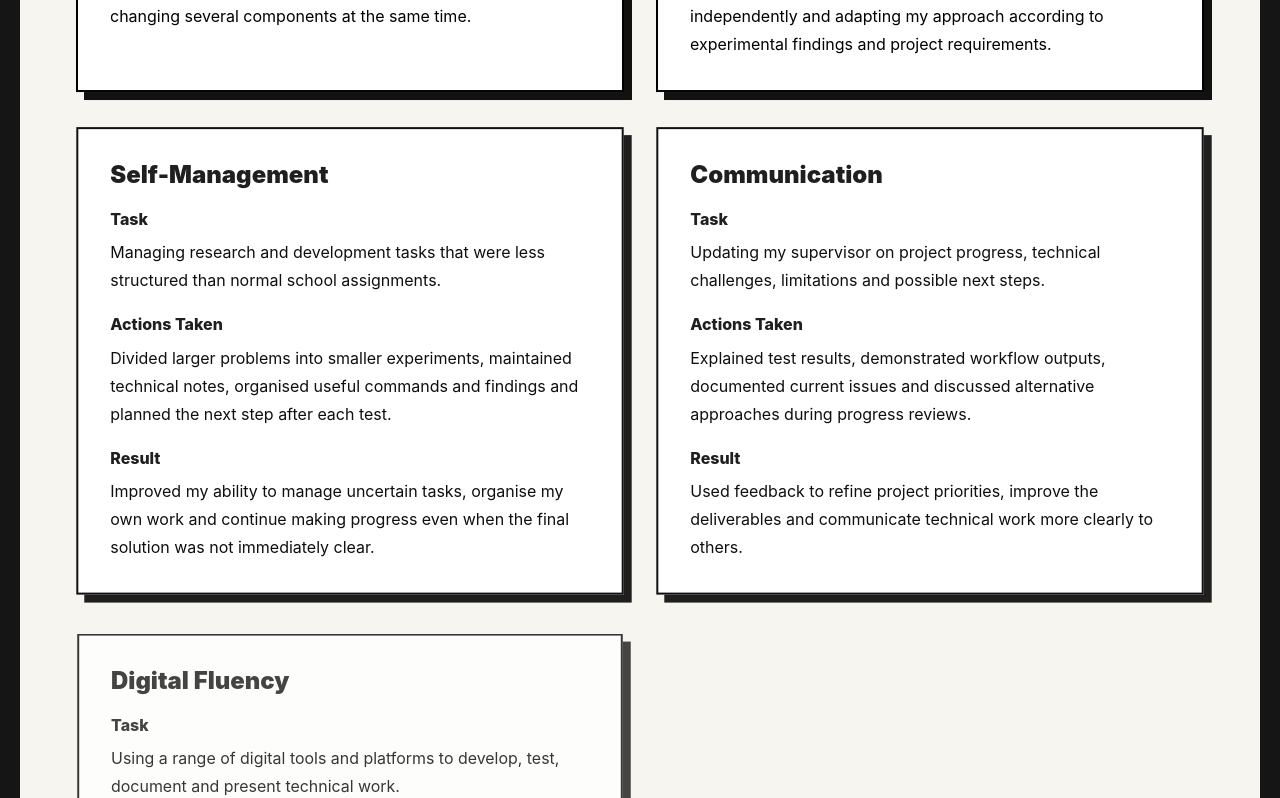
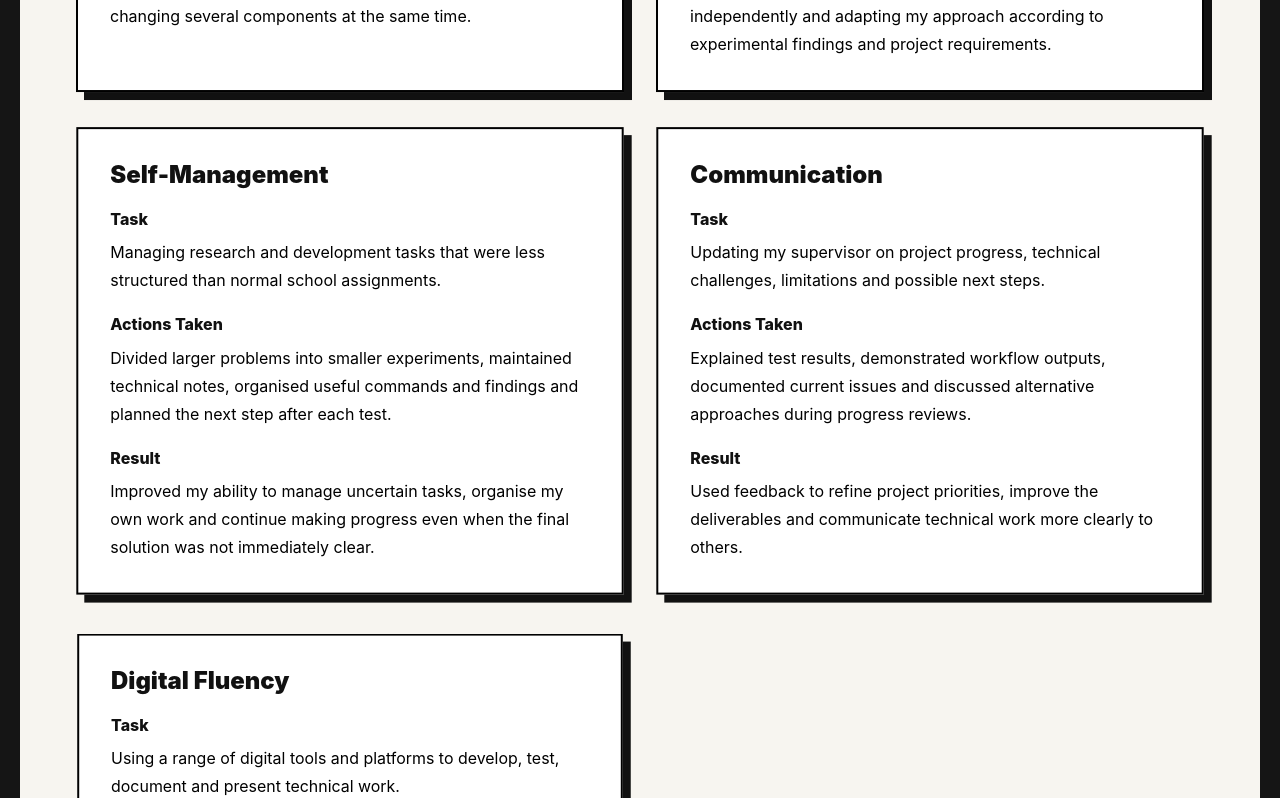
Before and after one commit to amirtheshh/GWBL1-Digital-Portfolio, a React (Vite) app: page /#/ in a window 1280 px wide. Shown: the part 5642-6440 px from the top of the page. Built offline with nearby package versions, Linux system fonts and the light colour scheme.

Commit message:
Final Updates

```diff
--- a/src/index.css
+++ b/src/index.css
@@ -178,12 +178,10 @@ a {
 
   @keyframes reveal-up {
     from {
-      opacity: 0;
       transform: translateY(34px) scale(0.98);
     }
 
     to {
-      opacity: 1;
       transform: translateY(0) scale(1);
     }
   }
```
